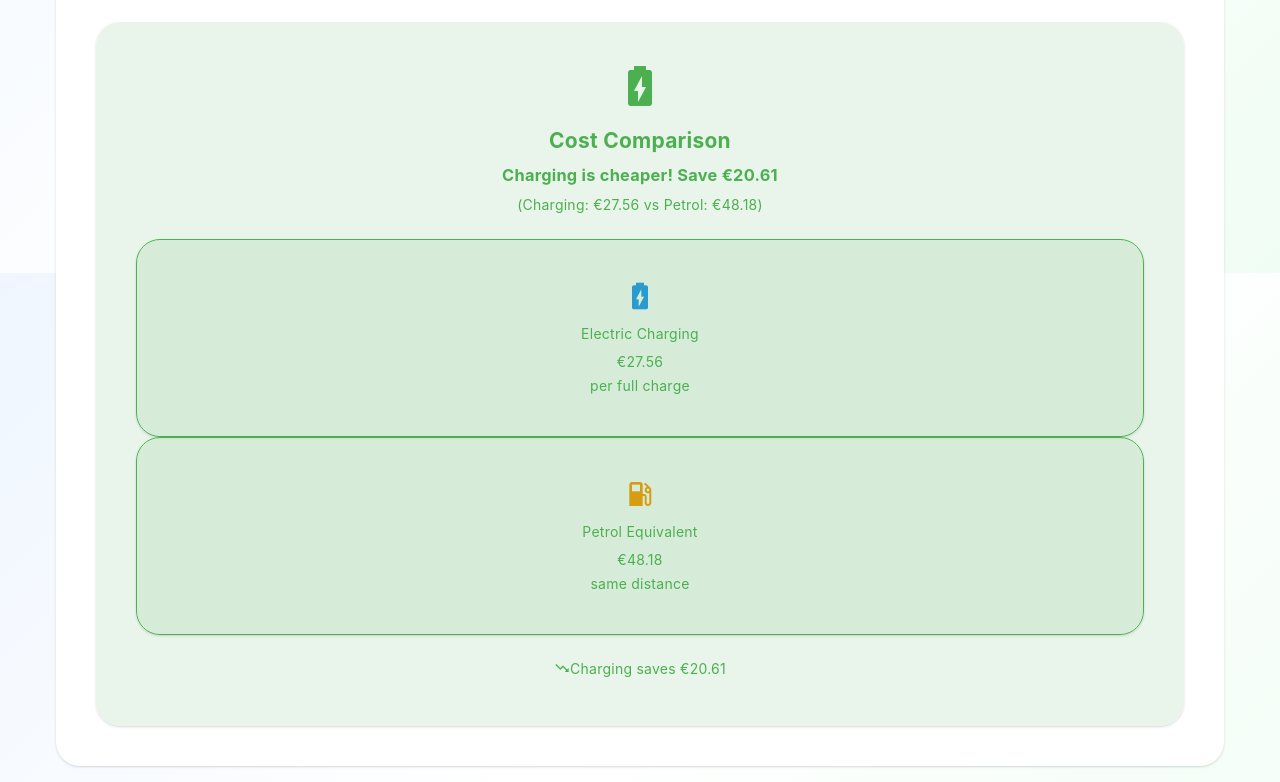
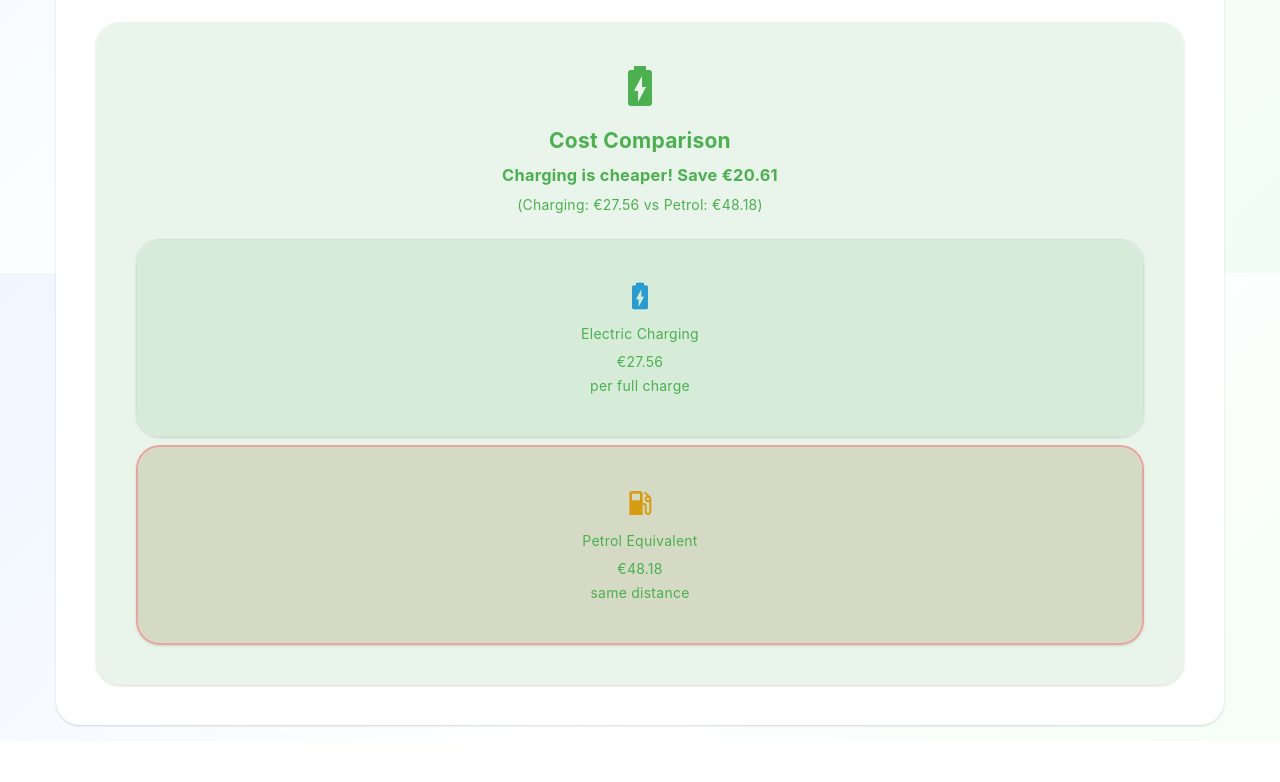
Before and after one commit to bram2202/charge-calculator, a Vue app: page / in a window 1280 px wide. Shown: the part 1327-2109 px from the top of the page. After the commit the page ends 2068 px from the top, so only its background shows below. Built offline with nearby package versions, Linux system fonts and the light colour scheme.

Commit message:
fix: :bug: Recalculate on inputs
- on any input change the values should be recalculated.
- Update styling to make clear which option is the most expensive in hybrid mode

```diff
--- a/src/components/ChargingDetailsCard.vue
+++ b/src/components/ChargingDetailsCard.vue
@@ -9,7 +9,7 @@
     <v-card-text class="p-4 sm:p-6 space-y-4 sm:space-y-5">
       <v-text-field
         :model-value="batteryCapacity"
-        @update:model-value="$emit('update:batteryCapacity', $event)"
+        @update:model-value="$emit('update:batteryCapacity', parseFloat($event) || 0)"
         label="Battery Capacity"
         suffix="kWh"
         type="number"
@@ -22,7 +22,7 @@
 
       <v-text-field
         :model-value="pricePerKWh"
-        @update:model-value="$emit('update:pricePerKWh', $event)"
+        @update:model-value="$emit('update:pricePerKWh', parseFloat($event) || 0)"
         label="Price per kWh"
         prefix="€"
         type="number"
@@ -61,7 +61,7 @@
         <v-text-field
           v-if="feeType === 'fixed'"
           :model-value="startingFee"
-          @update:model-value="$emit('update:startingFee', $event)"
+          @update:model-value="$emit('update:startingFee', parseFloat($event) || 0)"
           label="Starting Fee"
           prefix="€"
           type="number"
@@ -75,7 +75,7 @@
         <v-text-field
           v-if="feeType === 'percentage'"
           :model-value="transactionFeePercent"
-          @update:model-value="$emit('update:transactionFeePercent', $event)"
+          @update:model-value="$emit('update:transactionFeePercent', parseFloat($event) || 0)"
           label="Transaction Fee"
           suffix="%"
           type="number"
--- a/src/components/PetrolComparisonCard.vue
+++ b/src/components/PetrolComparisonCard.vue
@@ -9,7 +9,7 @@
     <v-card-text class="p-4 sm:p-6 space-y-4 sm:space-y-5">
       <v-text-field
         :model-value="petrolPrice"
-        @update:model-value="$emit('update:petrolPrice', $event)"
+        @update:model-value="$emit('update:petrolPrice', parseFloat($event) || 0)"
         label="Petrol Price"
         prefix="€"
         suffix="per liter"
@@ -23,7 +23,7 @@
 
       <v-text-field
         :model-value="petrolUsage"
-        @update:model-value="$emit('update:petrolUsage', $event)"
+        @update:model-value="$emit('update:petrolUsage', parseFloat($event) || 0)"
         label="Petrol Usage"
         suffix="km/l"
         type="number"
@@ -36,7 +36,7 @@
 
       <v-text-field
         :model-value="kwhUsage"
-        @update:model-value="$emit('update:kwhUsage', $event)"
+        @update:model-value="$emit('update:kwhUsage', parseFloat($event) || 0)"
         label="Electric Usage"
         suffix="kWh/km"
         type="number"
--- a/src/components/ResultsCard.vue
+++ b/src/components/ResultsCard.vue
@@ -26,7 +26,10 @@
             <div class="grid grid-cols-1 sm:grid-cols-2 gap-4 sm:gap-6">
               <v-card
                 variant="outlined"
-                class="rounded-xl shadow-sm hover:shadow-md transition-all duration-200 bg-white/80 backdrop-blur-sm"
+                :class="[
+                  'rounded-xl shadow-sm hover:shadow-md transition-all duration-200 backdrop-blur-sm mb-2',
+                  !isChargingCheaper ? 'border-red-300 bg-red-100/70' : 'border-gray-200 bg-white/80'
+                ]"
               >
                 <v-card-text class="text-center p-4 sm:p-6">
                   <v-icon icon="mdi-battery-charging" size="32" color="blue" class="mb-3" />
@@ -44,7 +47,10 @@
 
               <v-card
                 variant="outlined"
-                class="rounded-xl shadow-sm hover:shadow-md transition-all duration-200 bg-white/80 backdrop-blur-sm"
+                :class="[
+                  'rounded-xl shadow-sm hover:shadow-md transition-all duration-200 backdrop-blur-sm',
+                  isChargingCheaper ? 'border-red-300 bg-red-100/70' : 'border-gray-200 bg-white/80'
+                ]"
               >
                 <v-card-text class="text-center p-4 sm:p-6">
                   <v-icon icon="mdi-gas-station" size="32" color="orange" class="mb-3" />
@@ -61,18 +67,6 @@
               </v-card>
             </div>
 
-            <!-- Savings indicator for mobile -->
-            <div v-if="mode === 'Hybrid'" class="mt-4 sm:mt-6">
-              <div class="inline-flex items-center gap-2 px-4 py-2 rounded-full text-sm font-medium"
-                   :class="isChargingCheaper ? 'bg-green-100 text-green-800' : 'bg-orange-100 text-orange-800'">
-                <v-icon
-                  :icon="isChargingCheaper ? 'mdi-trending-down' : 'mdi-trending-up'"
-                  size="16"
-                />
-                {{ isChargingCheaper ? 'Charging saves' : 'Petrol saves' }}
-                €{{ Math.abs(chargingCost - petrolCost).toFixed(2) }}
-              </div>
-            </div>
           </div>
 
           <!-- EV Mode additional info -->
@@ -152,3 +146,22 @@ const recommendationComparisonText = computed(() => {
     }
 })
 </script>
+
+<style scoped>
+.border-red-300 {
+  border-color: #fca5a5 !important;
+  border-width: 2px !important;
+}
+
+.bg-red-100\/70 {
+  background-color: rgba(254, 226, 226, 0.8) !important;
+}
+
+.border-gray-200 {
+  border-color: #e5e7eb !important;
+}
+
+.bg-white\/80 {
+  background-color: rgba(255, 255, 255, 0.8) !important;
+}
+</style>
--- a/src/components/UsageSettingsCard.vue
+++ b/src/components/UsageSettingsCard.vue
@@ -9,7 +9,7 @@
     <v-card-text class="p-4 sm:p-6 space-y-4 sm:space-y-5">
       <v-text-field
         :model-value="kwhUsage"
-        @update:model-value="$emit('update:kwhUsage', $event)"
+        @update:model-value="$emit('update:kwhUsage', parseFloat($event) || 0)"
         label="Electric Usage"
         suffix="kWh/km"
         type="number"
```
